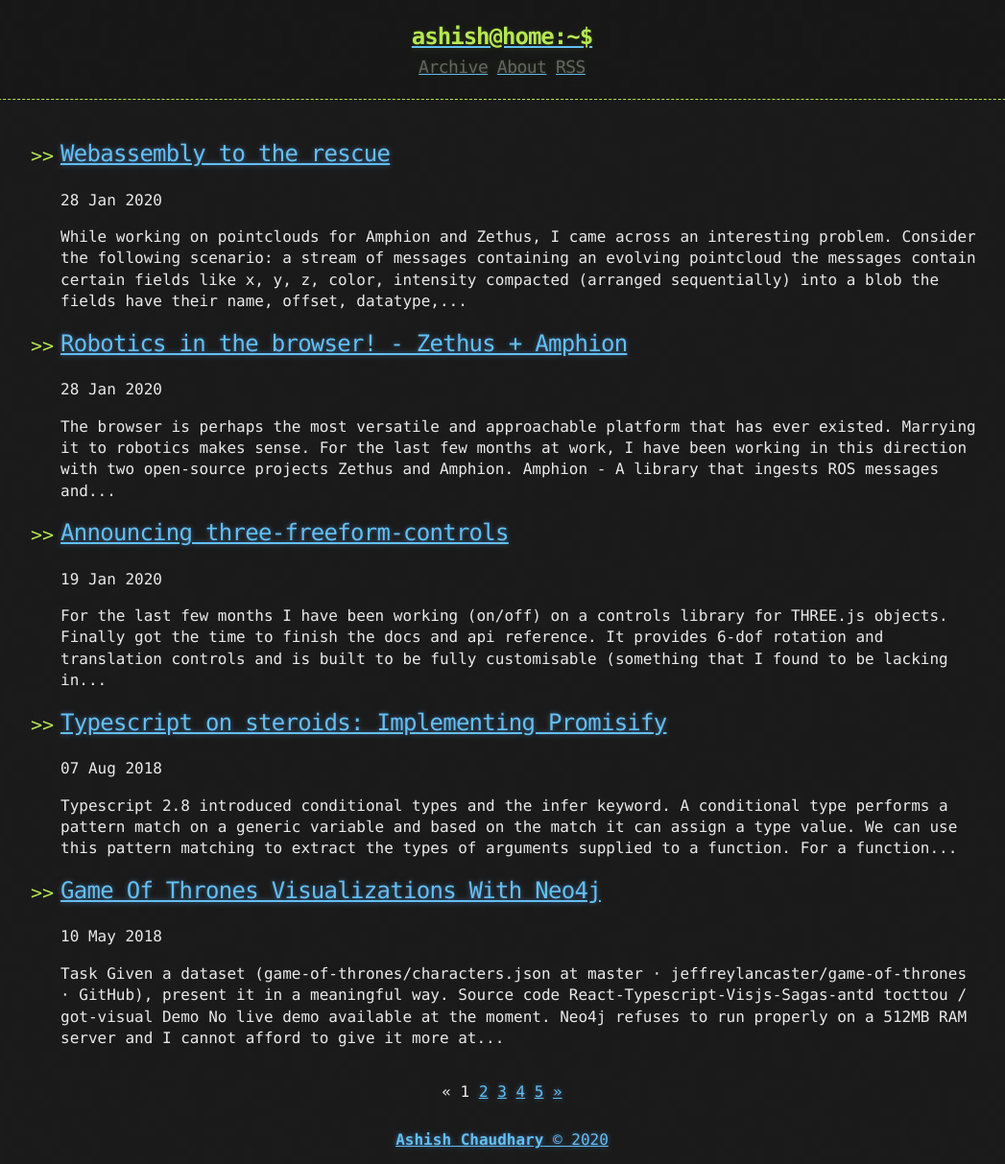
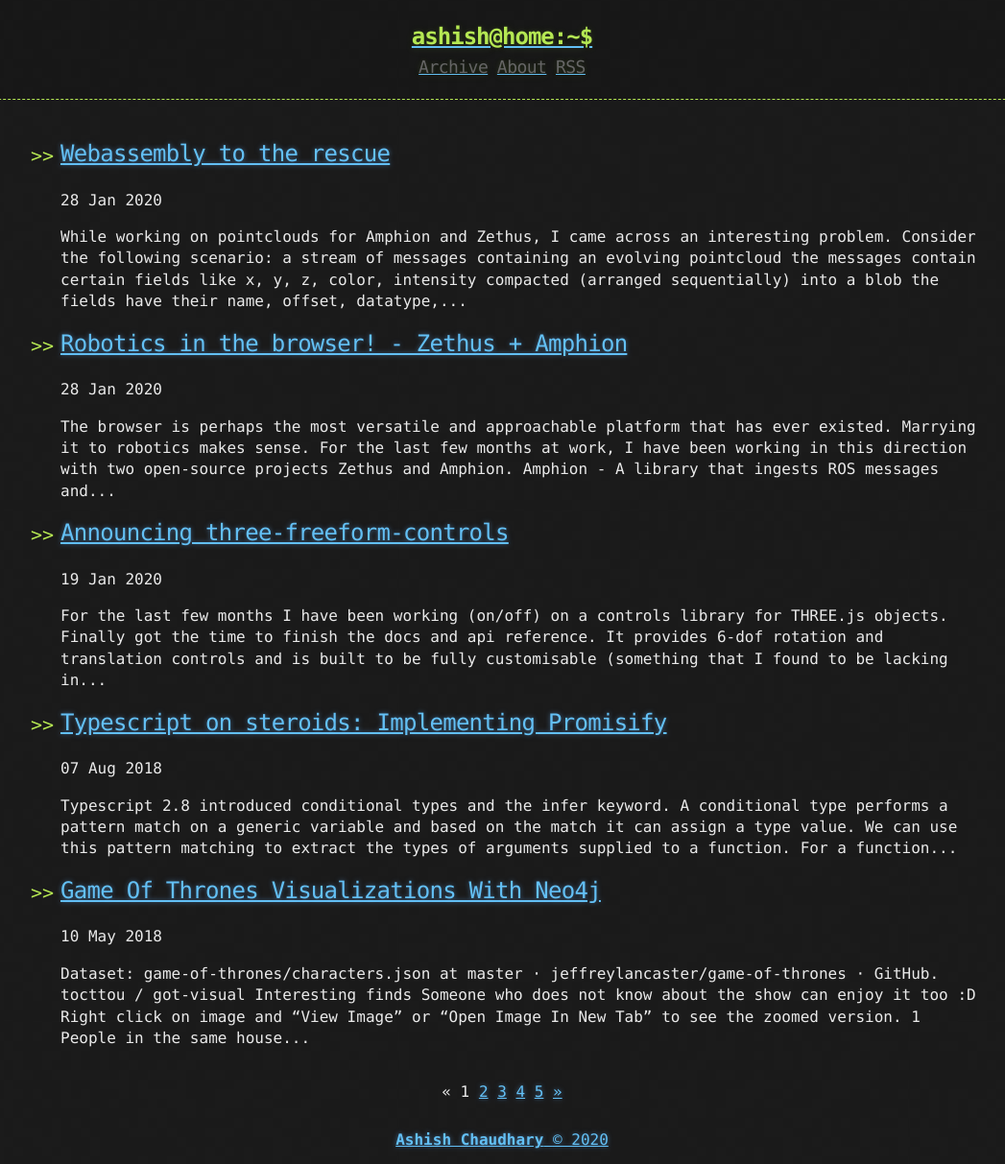
Before and after one commit to tocttou/tocttou.github.io, a Jekyll site: the page built from index.html, in a window 1280 px wide. Shown: the whole page at 96% size, without its empty margins (117-1164 px from the left). Built offline with Jekyll 4.4.1, drawn with Linux system fonts in a browser that asks for light colours; the list of posts is cut into pages by our own code; some of the changed lines change nothing that is shown.

Commit message:
Update 2018-05-10-game-of-thrones-visualization.md

```diff
--- a/_posts/2018-05-10-game-of-thrones-visualization.md
+++ b/_posts/2018-05-10-game-of-thrones-visualization.md
@@ -3,39 +3,9 @@
 published: true
 ---
 
-## Task
-
-Given a dataset ([game-of-thrones/characters.json at master · jeffreylancaster/game-of-thrones · GitHub](https://github.com/jeffreylancaster/game-of-thrones/blob/master/data/characters.json)), present it in a meaningful way.
-
-## Source code
-
-React-Typescript-Visjs-Sagas-antd
+Dataset: [game-of-thrones/characters.json at master · jeffreylancaster/game-of-thrones · GitHub](https://github.com/jeffreylancaster/game-of-thrones/blob/master/data/characters.json).
 
 [tocttou / got-visual](https://github.com/tocttou/got-visual)
-
-## Demo
-
-No live demo available at the moment. Neo4j refuses to run properly on a 512MB RAM server and I cannot afford to give it more at the moment. Please deploy the code yourself if you need to see it in action. Deployment instructions are given in the source code README.
-
-## Features
-
-A free floating graph based representation with directed edges to define relationships, and colours to define grouping.
-
-1. Group by sex (used another json file in the same repository to get information about this).
-2. Group by House name.
-3. Stack multiple relationships like `parentOf`, `killedBy` on top of each other concurrently.
-4. Abilitiy to filter out data based on multiple selectors like `male`, `royal`, and `houseName`.
-5. Ability to cluster outlier nodes (ones connected by only a single edge to other nodes).
-6. Number of active characters on the screen, number of active relationships.
-7. **Ability to find circular relationships.**
-
-After a quick look at the dataset, it was clear to me that a graph db would be perfect for this use case. I did know about what graph databases are and how they work, but did not have prior practical experince. I started working with the `Go.js` graphing library which I had previously used in 2-3 projects, and with `neo4j` as the database.
-
-I started looking at some other libs too (`Alchemy.js` in particular, which turned out to be a nightmare because it has not been updated to use modules.) After wasting 4-5 hours with Alchemy, I switched to `Vis.js` graphing lib which worked flawlessly.
-
-To connect to neo4j I made a small proxy with expressjs that relays commands via a nodejs-only neo4j library.
-
-Size of dataset was reduced based on the fact that the most important characters are the most chaotic, and thus have the most number of fields available on them, or they are royal. Please see `external/import-data/clean.js` for the exact rules. This also means that some important characters might not be there in the database.
 
 ## Interesting finds
 
```
